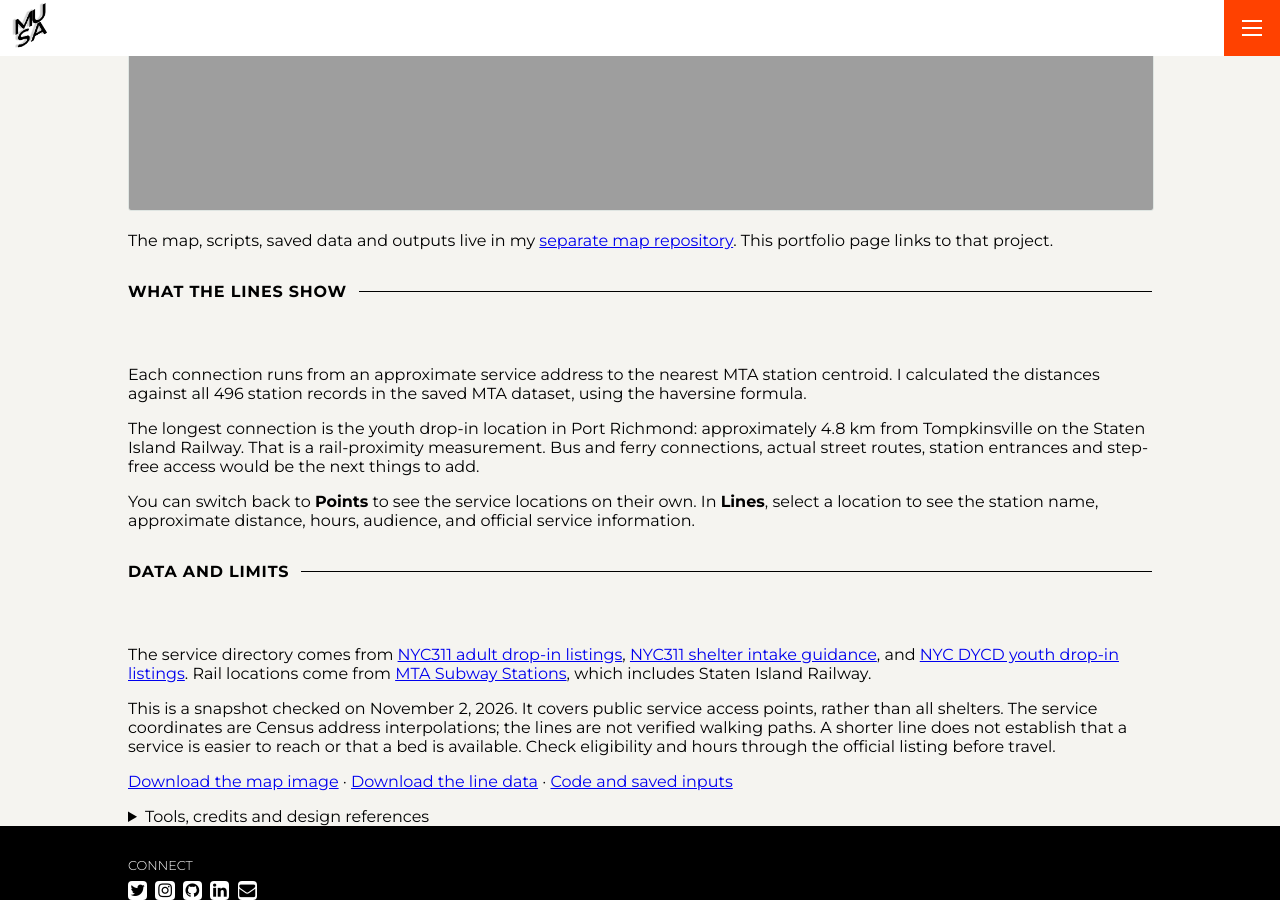
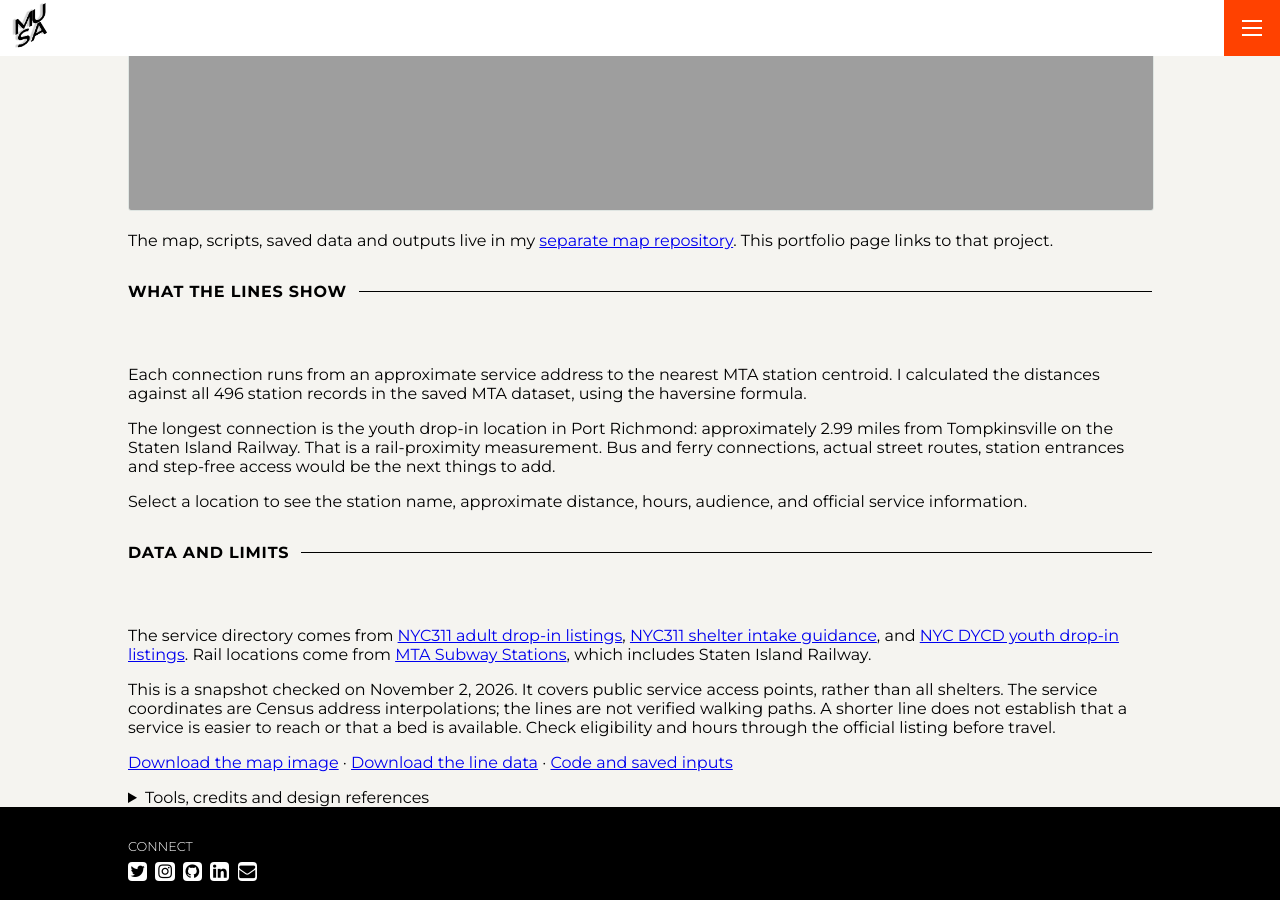
Before and after one commit to Flex-commits/MUSA-Portfolio, a Jekyll site: the page built from _projects/00-finding-support.md, in a window 1280 px wide and 900 px high, scrolled down 1252 px. Built offline with Jekyll 4.4.1, drawn with Linux system fonts in a browser that asks for light colours.

Commit message:
Update final map image and narrative to miles

```diff
--- a/_projects/00-finding-support.md
+++ b/_projects/00-finding-support.md
@@ -26,9 +26,9 @@ The map, scripts, saved data and outputs live in my [separate map repository](ht
 
 Each connection runs from an approximate service address to the nearest MTA station centroid. I calculated the distances against all 496 station records in the saved MTA dataset, using the haversine formula.
 
-The longest connection is the youth drop-in location in Port Richmond: approximately 4.8 km from Tompkinsville on the Staten Island Railway. That is a rail-proximity measurement. Bus and ferry connections, actual street routes, station entrances and step-free access would be the next things to add.
+The longest connection is the youth drop-in location in Port Richmond: approximately 2.99 miles from Tompkinsville on the Staten Island Railway. That is a rail-proximity measurement. Bus and ferry connections, actual street routes, station entrances and step-free access would be the next things to add.
 
-You can switch back to **Points** to see the service locations on their own. In **Lines**, select a location to see the station name, approximate distance, hours, audience, and official service information.
+Select a location to see the station name, approximate distance, hours, audience, and official service information.
 
 ## Data and limits
 
```
Also changed, not shown: assets/maps/finding-support/finding-support-poster.png.
